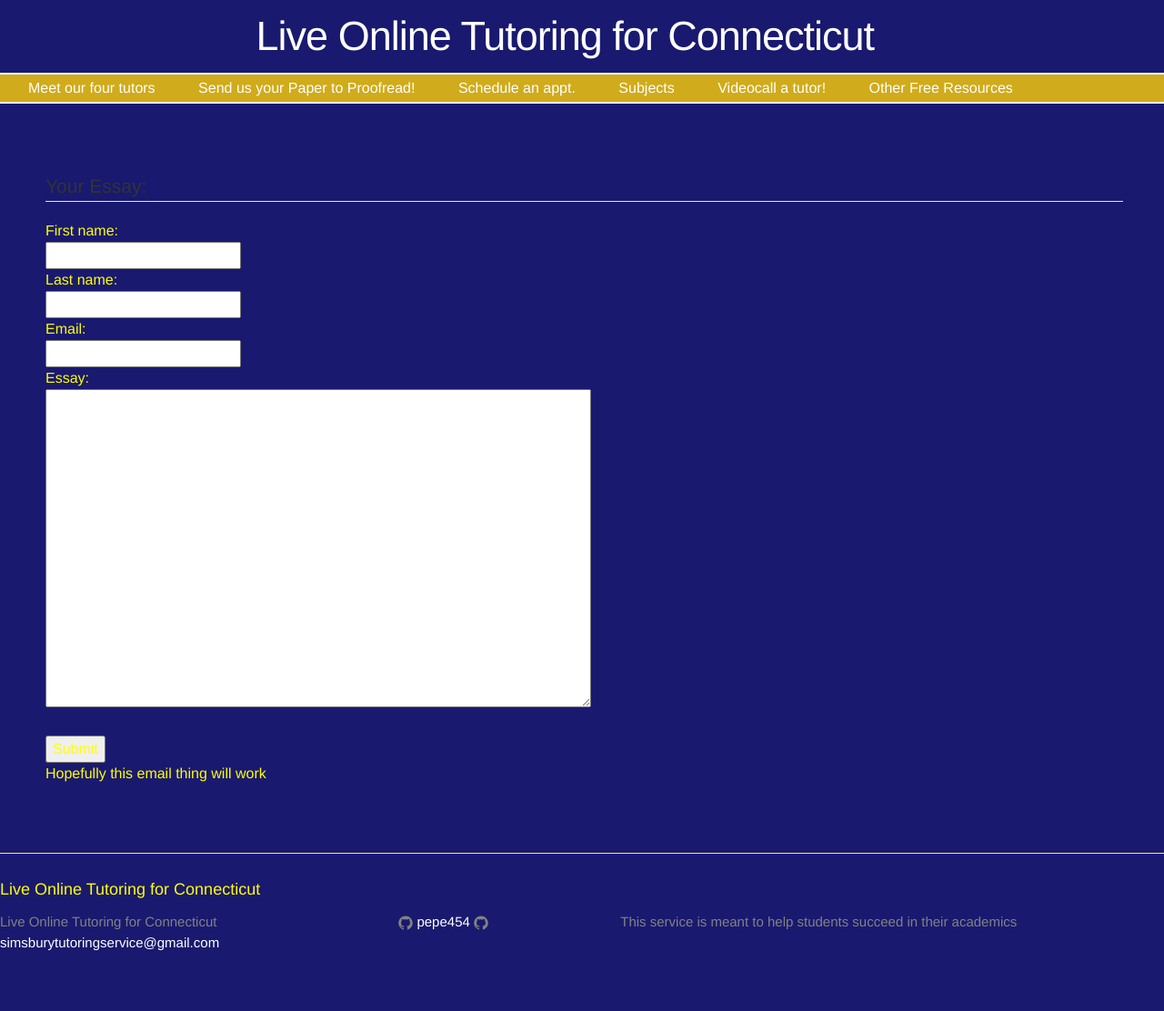
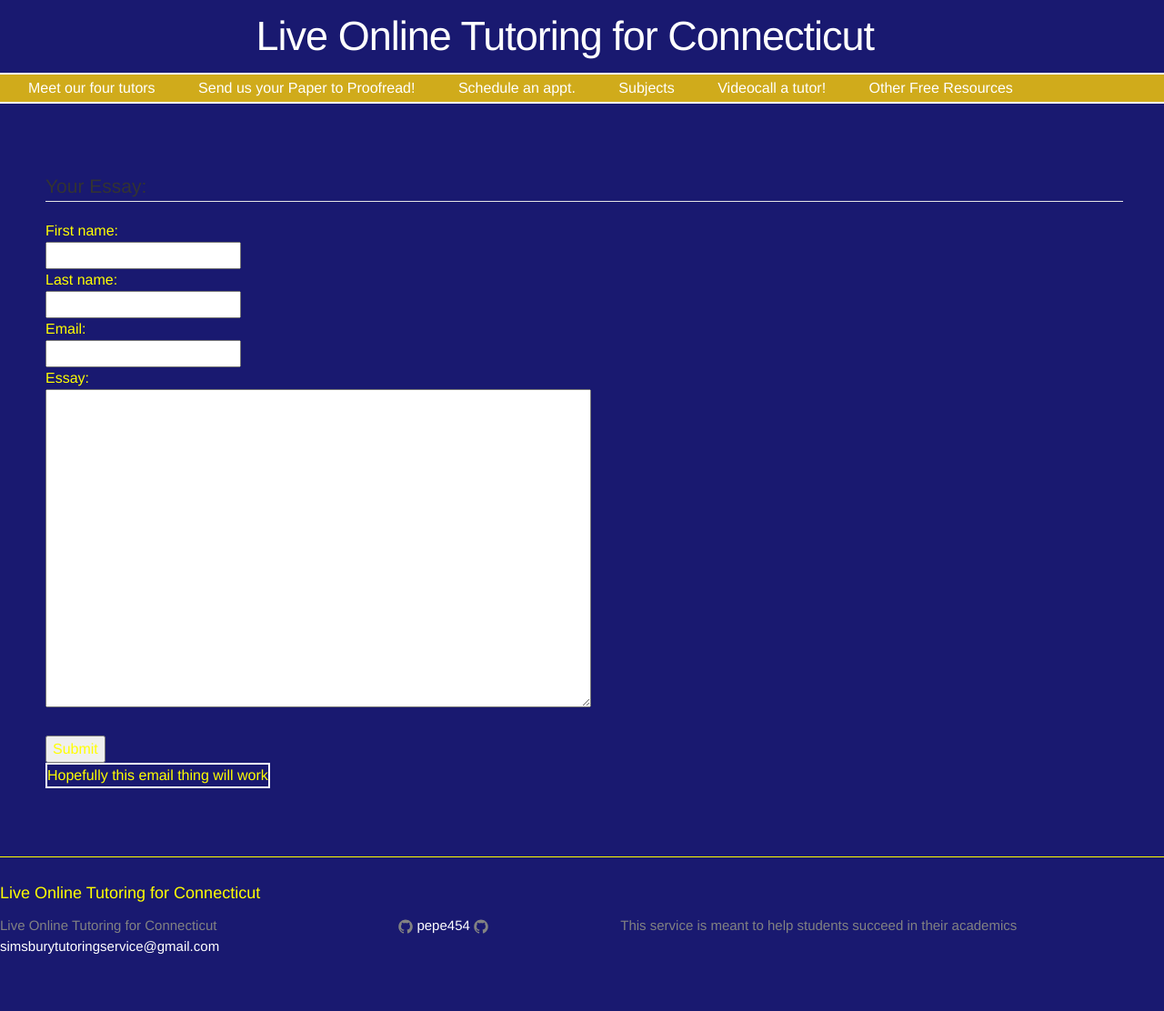
Before and after one commit to pepe454/pepe454.github.io, a Jekyll site: the page built from nav-bar/proofreading.md, in a window 1280 px wide. Shown: the whole page at 91% size. Built offline with Jekyll 4.4.1, drawn with Linux system fonts in a browser that asks for light colours.

Commit message:
Update _layout.scss

```diff
--- a/_sass/_layout.scss
+++ b/_sass/_layout.scss
@@ -141,6 +141,9 @@
     font-size: 24px;
 }
 
+table, th, td {
+   border: 2px solid white;
+}
 
 
 /**
```
